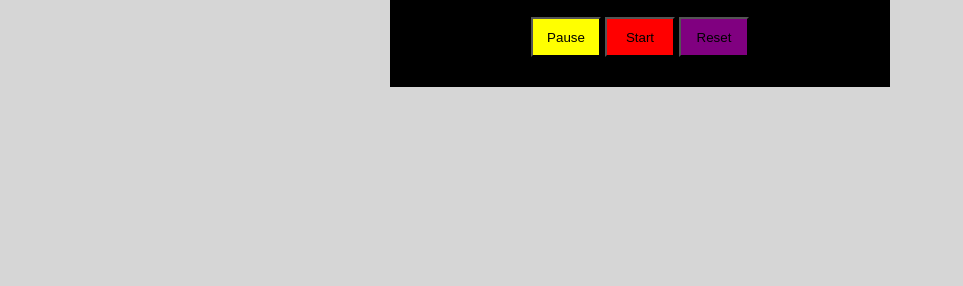
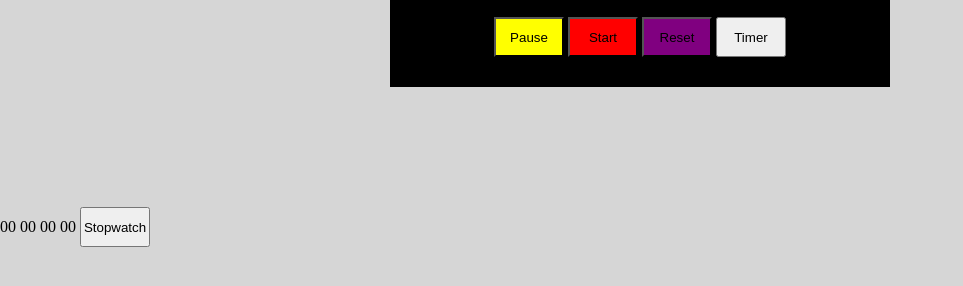
Before and after one commit to Rituraj070/CodeClause_timer_stopwatch, a plain HTML site: page index.html in a window 1280 px wide. Shown: the part 270-556 px from the top of the page, without its empty margins (0-963 px from the left). Drawn offline with Linux system fonts and the light colour scheme.

Commit message:
Update index.html

```diff
--- a/index.html
+++ b/index.html
@@ -10,12 +10,25 @@
 <body>
 
     <h1 id="head">Timer and Stopwatch Project-1</h1>
-    <div class="timer">
+    <div class="timer" id="timerr">
         <h1 id="showTimer">00:00:00</h1>
         <div class="btn">
             <button id="pause" onclick="pause()">Pause</button>
             <button id="start" onclick="start()">Start</button>
             <button id="reset" onclick="reset()">Reset</button>
+            <button id="tt" onclick="hide()">Timer</button>
+
+        </div>
+    </div>
+
+
+    <div class="container" id="cc">
+        <div id="time">
+            <span id="hours" class="tm">00</span>
+            <span id="minutes" class="tm">00</span>
+            <span id="seconds" class="tm">00</span>
+            <span id="period" class="tm">00</span>
+            <button onclick="show()" id="bb">Stopwatch</button>
         </div>
     </div>
 
```
